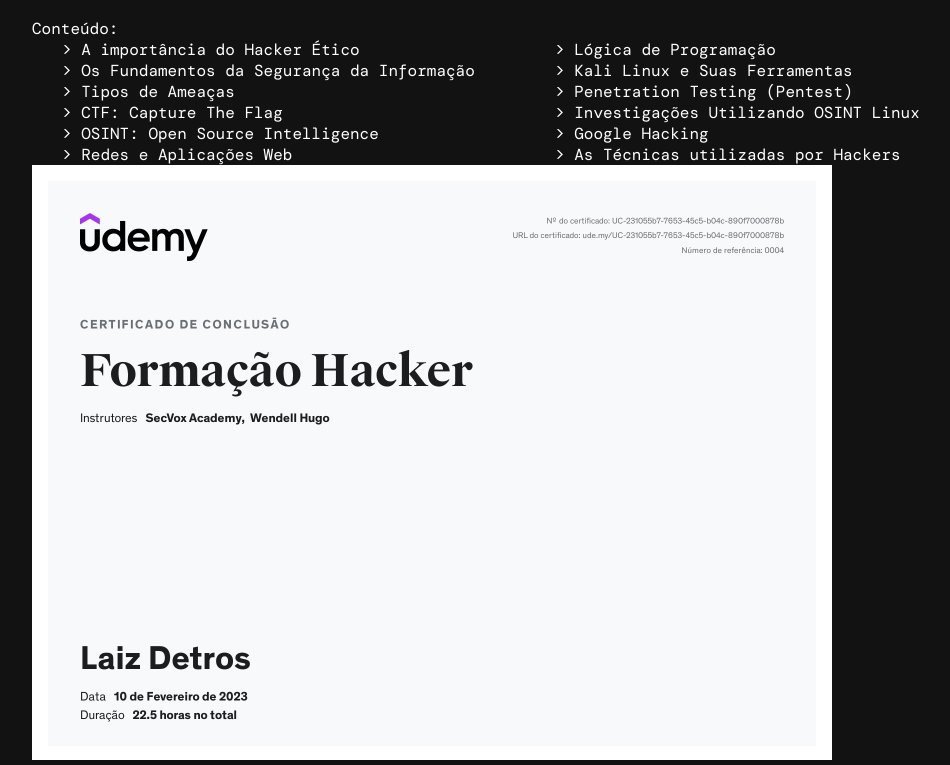
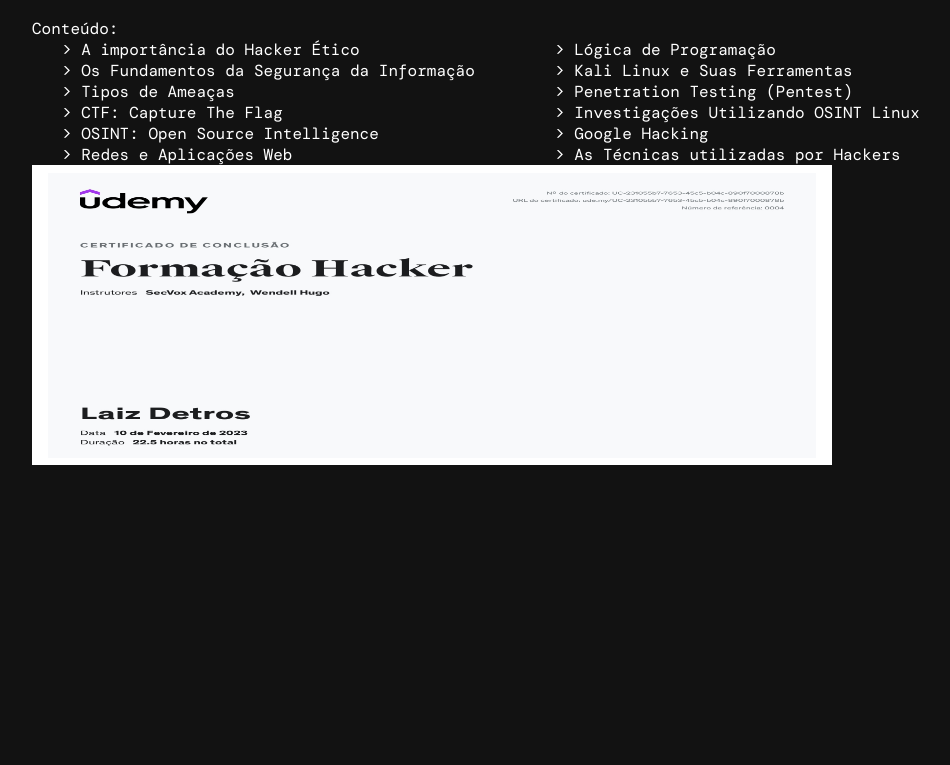
Before and after one commit to MegamiAy/Certificados, a plain HTML site: page index.html in a window 1280 px wide. Shown: the part 118-883 px from the top of the page, without its empty margins (108-1058 px from the left). After the commit the page ends 800 px from the top, so only its background shows below. Drawn offline with nearby package versions, Linux system fonts and the light colour scheme.

Commit message:
IMHHHHHH

```diff
--- a/index.html
+++ b/index.html
@@ -30,7 +30,7 @@
             <li>Google Hacking</li>
             <li>As Técnicas utilizadas por Hackers</li>
         </ul>
-        <img src="/rec/Formacao_Hacker.png" alt="Curso Formação Hacker, na Udemy">
+        <img src="/rec/Formacao_Hacker.png" alt="Curso Formação Hacker, na Udemy" height="300px">
     </main>
 </body>
 </html>
```
